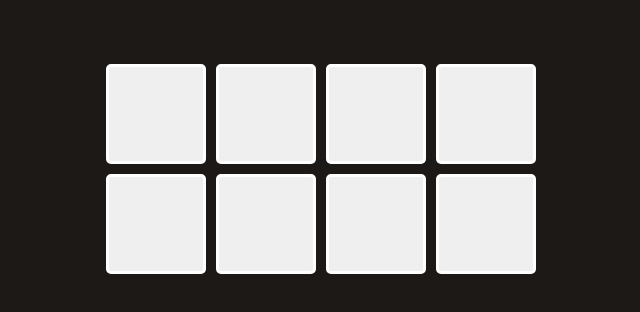
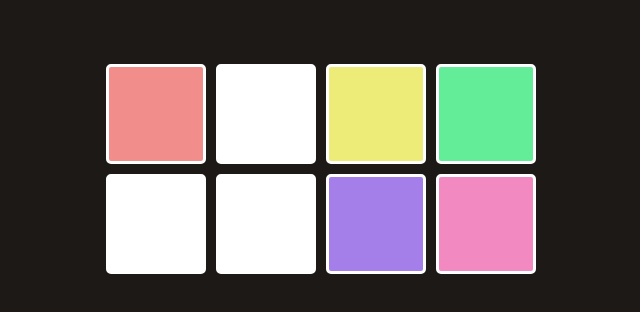
Before and after one commit to candytale55/react-state-projects, a React (Vite) app: page / in a window 1280 px wide. Shown: the top 312 px of the page, without its empty margins (319-959 px from the left). Built offline with nearby package versions, Linux system fonts and the light colour scheme.

Commit message:
add dynamic styling of background color of pads

```diff
--- a/src/components/soundpads/SoundPads.jsx
+++ b/src/components/soundpads/SoundPads.jsx
@@ -8,18 +8,11 @@ export default function SoundPads() {
   const padElements = padData.map(pad =>
       <button
         key={pad.id}
+        style={{ backgroundColor: pad.on ? pad.color : "white" }}
       ></button>
     )
 
-    /**
-     * Challenge part 1:
-     * 1. Initialize state with the default value of the
-     *    array pulled in from pads.js
-     * 2. Map over that state array and display each one
-     *    as a <button> (CSS is already written for you)
-     *    (Don't worry about using the "on" or "color"
-     *    properties yet)
-     */
+
     return (
         <main>
             <div className="pad-container">
--- a/src/components/soundpads/assets/pads.js
+++ b/src/components/soundpads/assets/pads.js
@@ -32,7 +32,7 @@ export default [
     {
         id: 7,
         color: "#A57FE9",
-        on: false
+        on: true
     },
     {
         id: 8,
```
